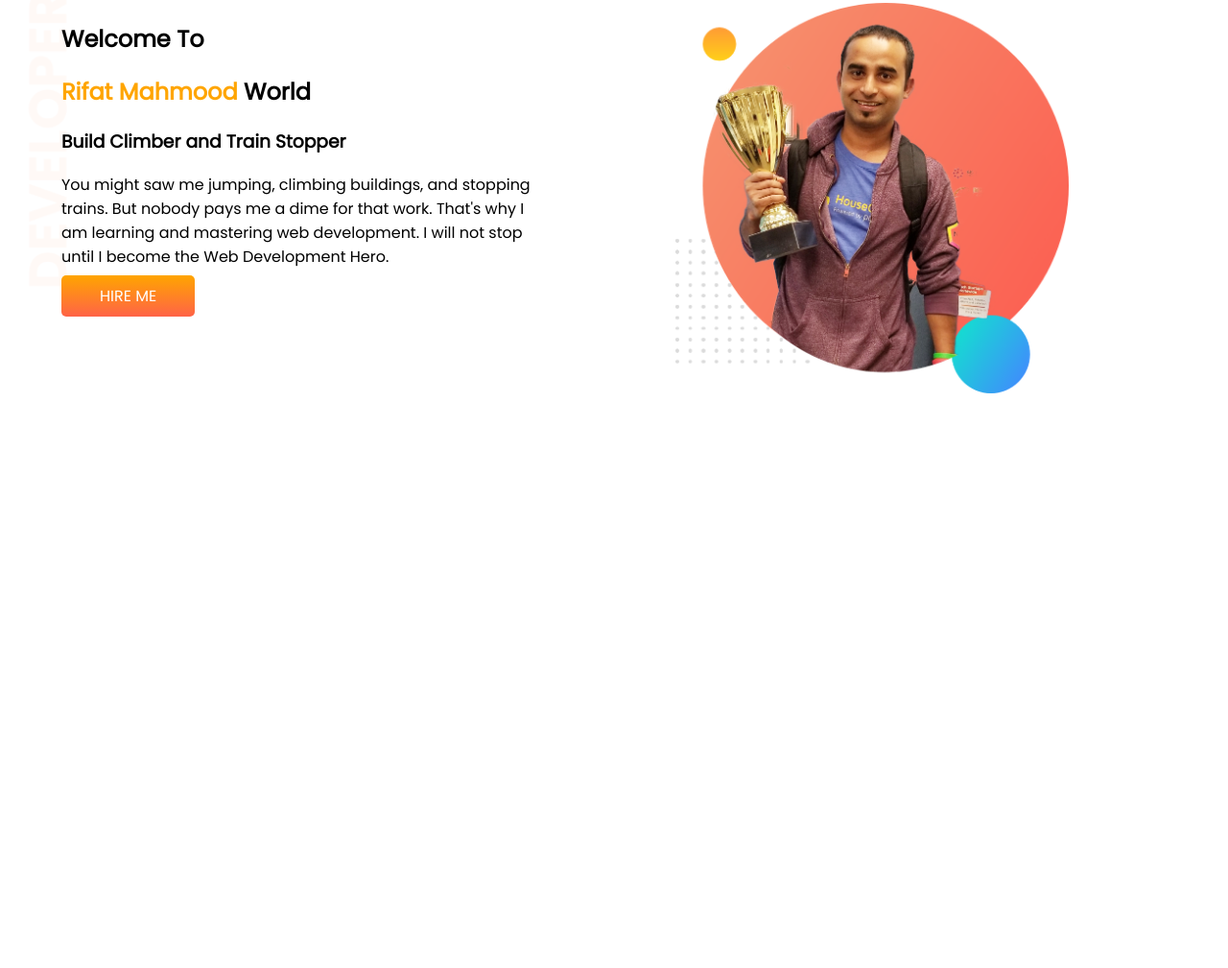
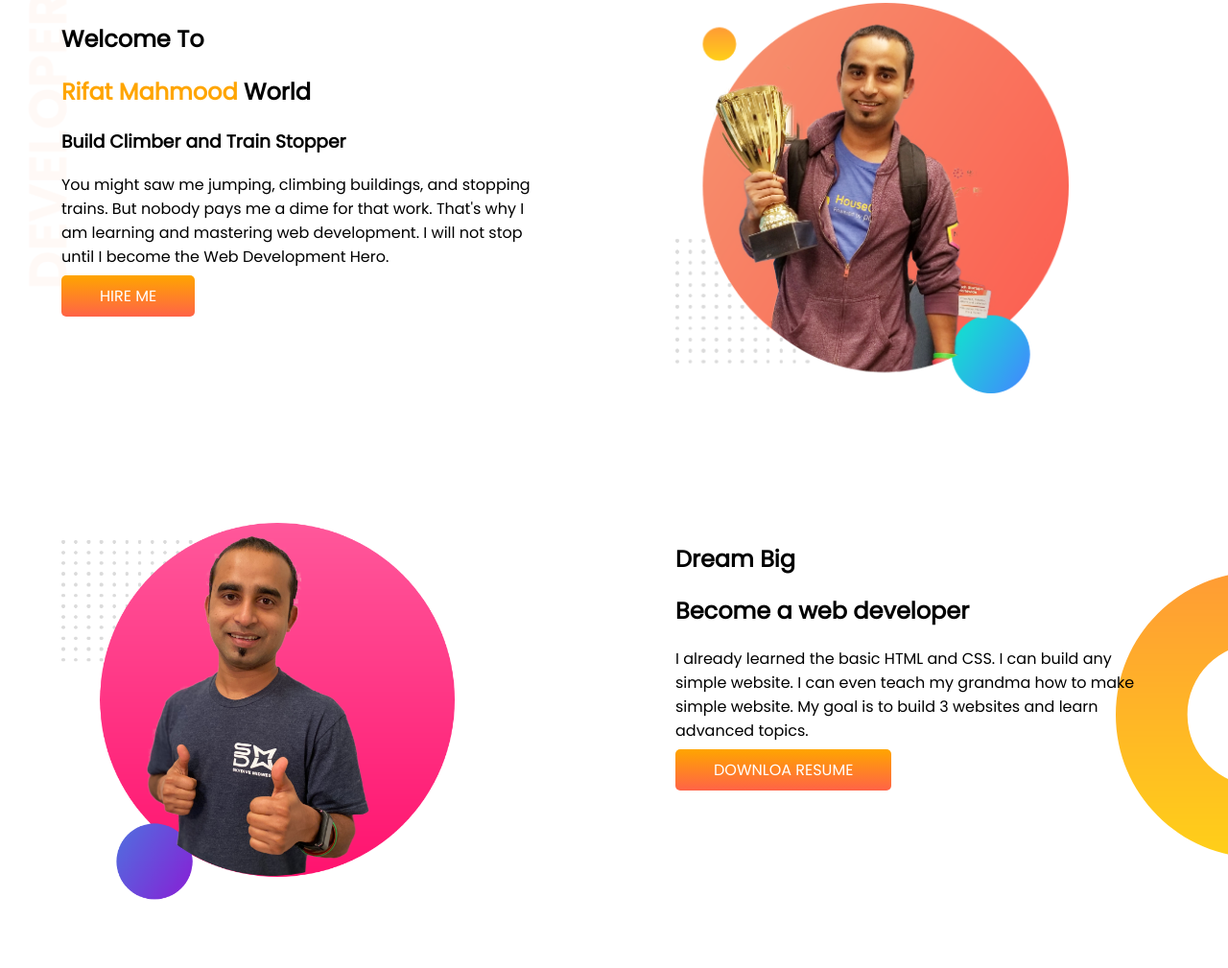
Before and after one commit to Rifatmahmood/My-first-repo, a plain HTML site: page Developer Protfolio/protfolio-practice.html in a window 1280 px wide. Shown: the part 61-1070 px from the top of the page at 96% size. Before the commit the page ends 800 px from the top, so only its background shows below. Drawn offline with Linux system fonts and the light colour scheme.

Commit message:
dream-added

```diff
--- a/Developer Protfolio/protfolio-practice.html
+++ b/Developer Protfolio/protfolio-practice.html
@@ -32,7 +32,22 @@
         </div>
 
     </section>
+    <section class="middle">
 
+        <div class="half-width">
+            <img src="images/jhankar2.png" alt="">
+
+        </div>
+
+        <div class="half-width">
+            <h1>Dream Big</h1>
+            <h2>Become a web developer</h2>
+            <p>I already learned the basic HTML and CSS. I can build any simple website. I can even teach my grandma how
+                to make simple website. My goal is to build 3 websites and learn advanced topics.</p>
+            <a class="button" target="_blank" href="">DOWNLOA RESUME</a>
+        </div>
+
+    </section>
 
 
 </body>
--- a/Developer Protfolio/style.css
+++ b/Developer Protfolio/style.css
@@ -34,5 +34,11 @@ font-weight: 700px;
     {
 background-image: url(images/top-banner.png);
 background-repeat: no-repeat;
+ }
+ .middle
 
-    }
+ {display: flex;
+background-image: url(images/dream-bg.png);
+background-repeat: no-repeat;
+background-position: right ;
+}
```
